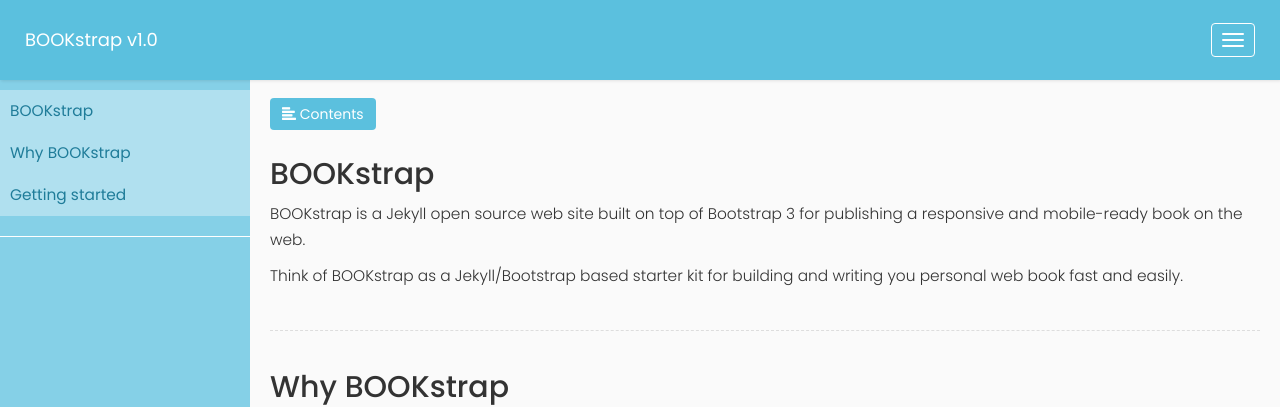
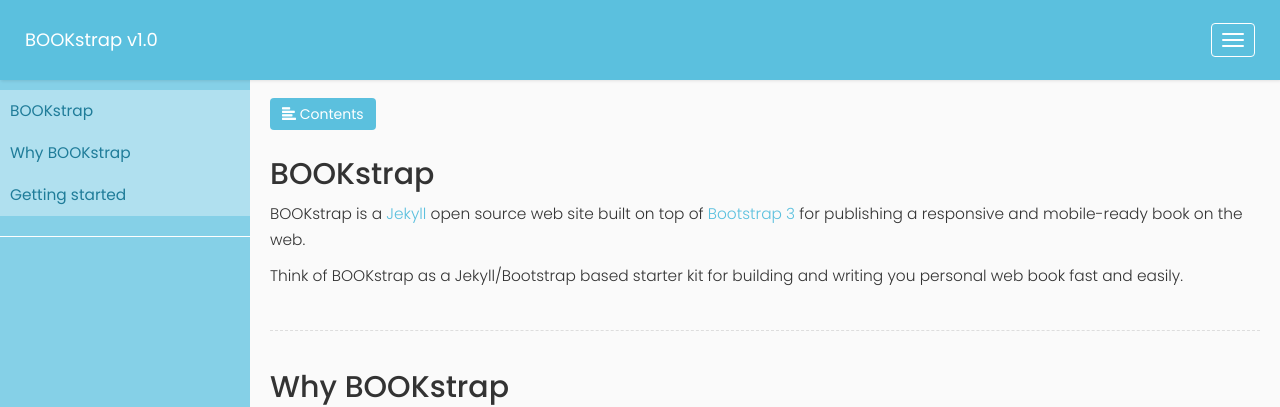
Before and after one commit to emiliano-poggi/BOOKstrap, a Jekyll site: the page built from index.md, in a window 1280 px wide. Shown: the top 407 px of the page. Built offline with Jekyll 4.4.1, drawn with Linux system fonts in a browser that asks for light colours; nearby versions of some CDN libraries.

Commit message:
Update bookstrap.css

```diff
--- a/css/bookstrap.css
+++ b/css/bookstrap.css
@@ -15,7 +15,7 @@
 }
 
 a, a:hover, a:focus {
-    color: inherit;
+    color: #5bc0de;
     text-decoration: none;
     transition: all 0.3s;
 }
```
